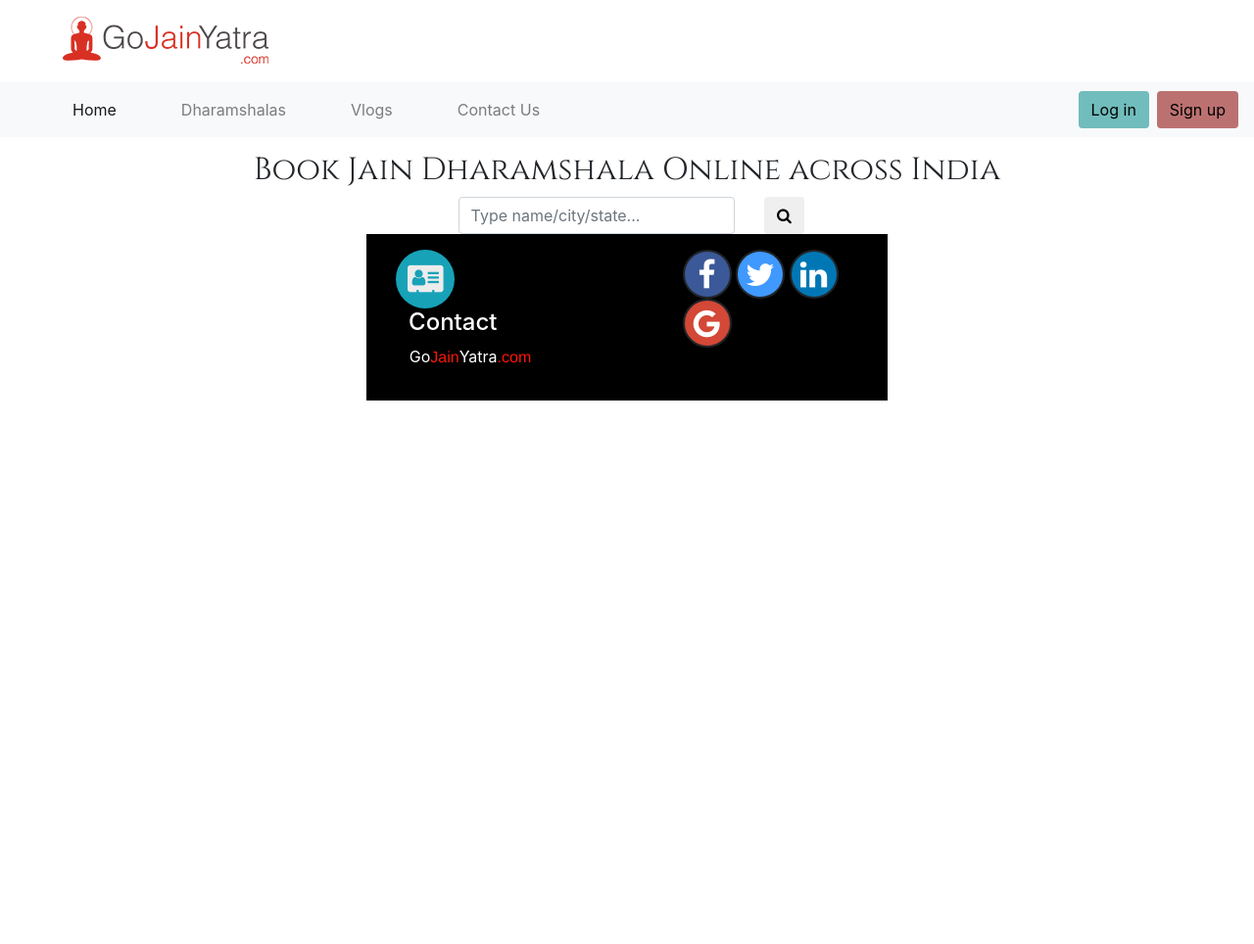
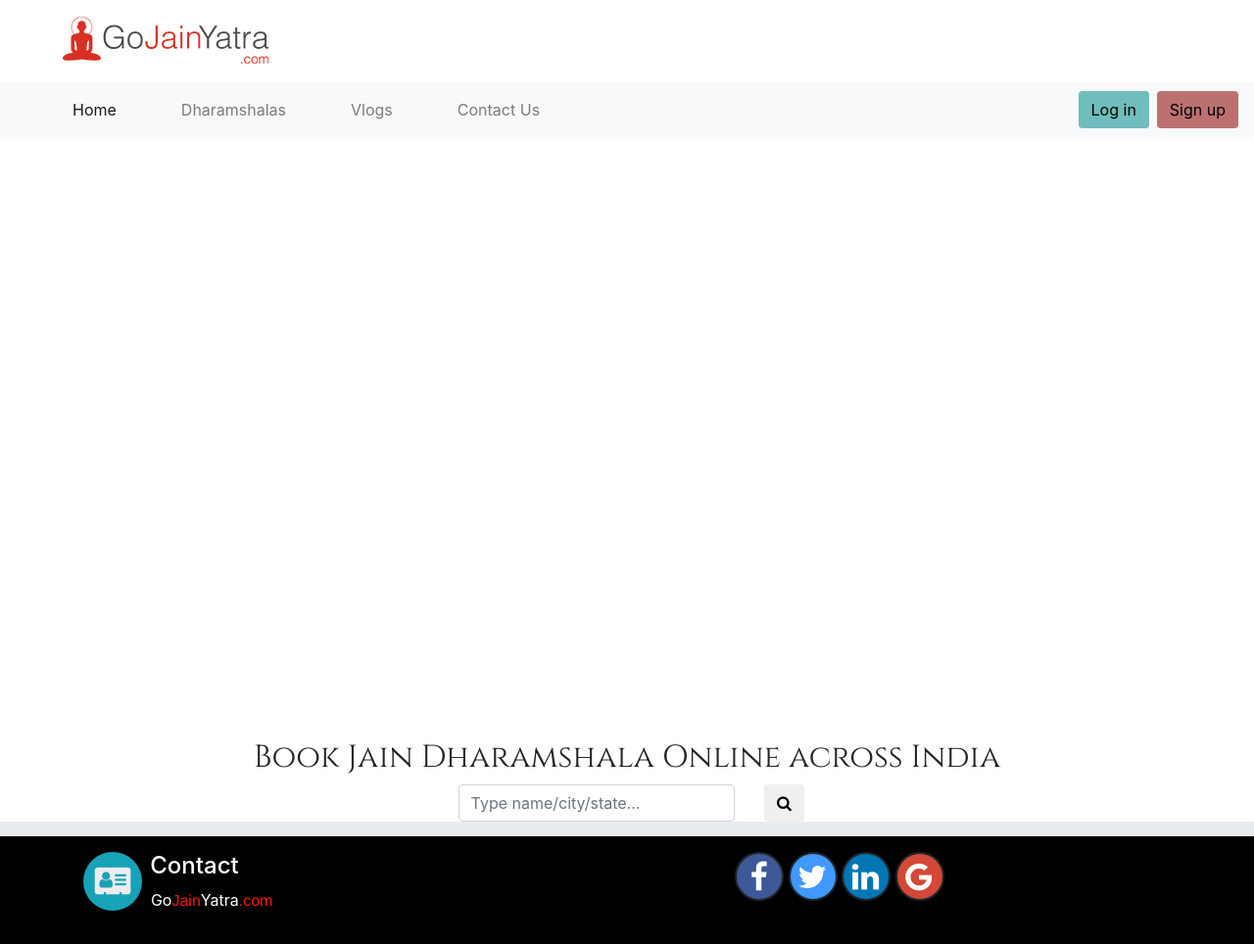
Before and after one commit to yadneshSalvi/gojainyatra1, a Django app: page / in a window 1280 px wide. Shown: the whole page at 98% size. Before the commit the page ends 409 px from the top, so only its background shows below. Run offline with Django 3.2, Linux system fonts and the light colour scheme; data that the repository does not hold is empty; some libraries are stand-ins or nearby versions.

Commit message:
Update layout.css
changes for footer

```diff
--- a/static/layout.css
+++ b/static/layout.css
@@ -1,3 +1,26 @@
+html,
+body {
+  height: 100%;
+}
+.wrapper {
+  position: relative;
+  min-height: 100%;
+  height: auto !important;
+  height: 100%;
+  margin: 0 auto -60px;
+}
+
+.push {
+  height: 60px;
+}
+
+footer {
+  height: 60px;
+  width:100%;
+  padding: 15px 0;
+  background-color: #e9ecef;
+  position: relative;
+}
 #myline{
     padding-top: 15px;
     font-family: "Cinzel";
```
